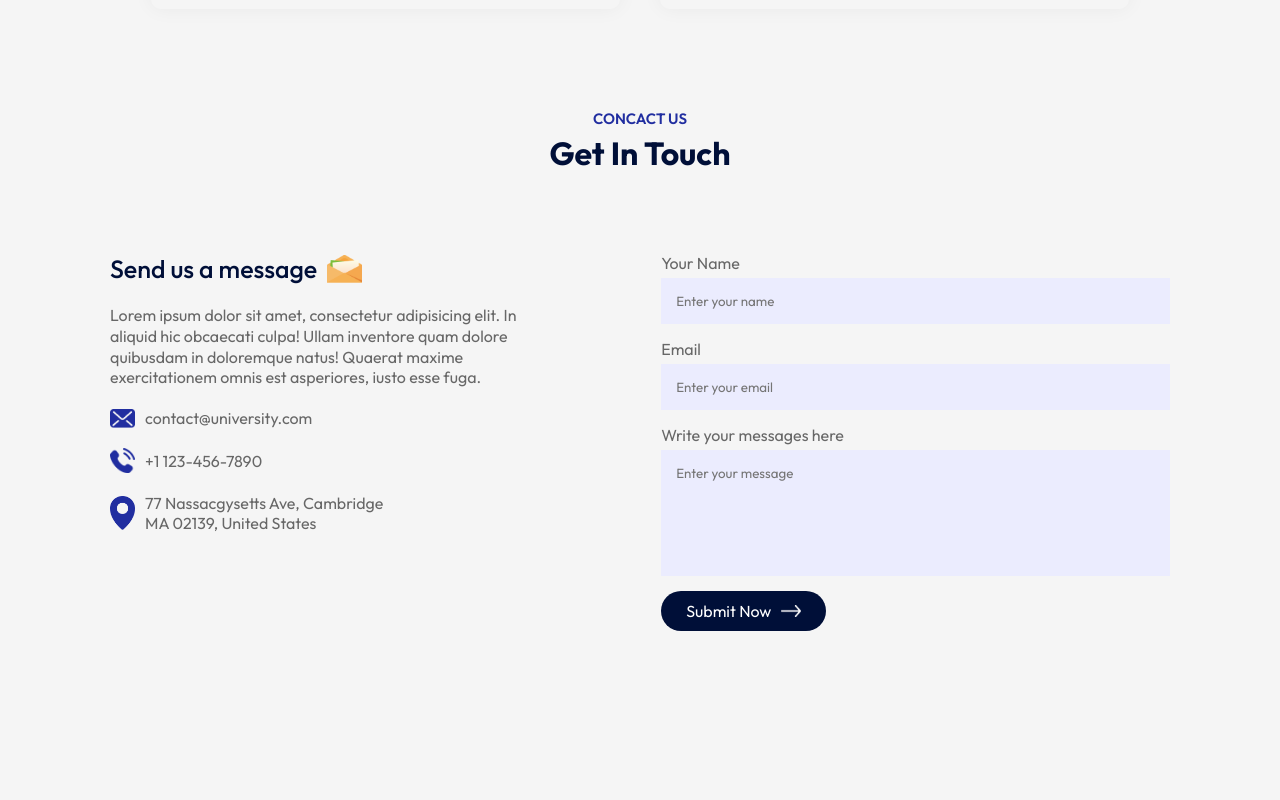
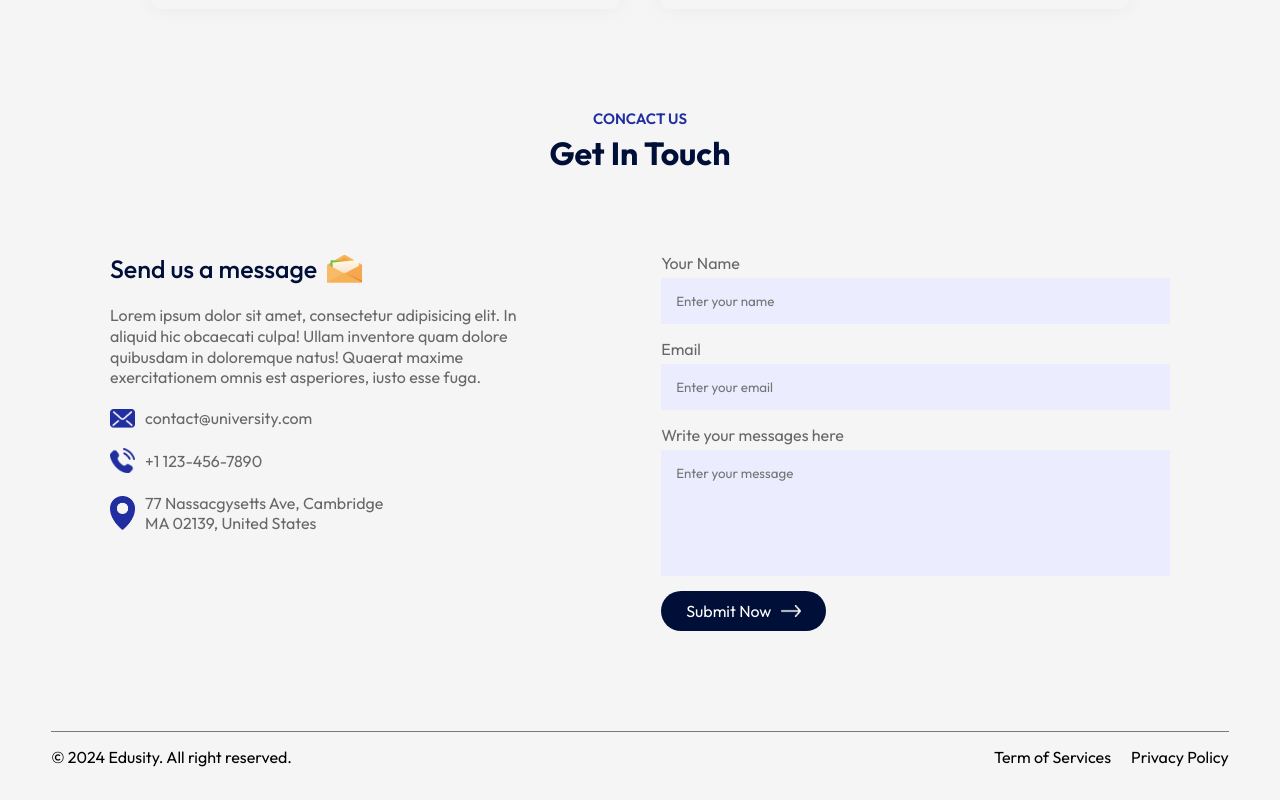
Before and after one commit to PhoebeHuHu/Landing-Page-University, a React (Vite) app in the folder unipage/: page / in a window 1280 px wide. Shown: the part 2932-3732 px from the top of the page. Before the commit the page ends 3671 px from the top, so only its background shows below. Built offline with nearby package versions, Linux system fonts and the light colour scheme.

Commit message:
new component: add footer component

```diff
--- a/unipage/src/App.jsx
+++ b/unipage/src/App.jsx
@@ -7,6 +7,7 @@
 import Campus from './components/campus/Campus'
 import Testimonials from './components/testimonials/Testimonials'
 import Contact from './components/contact/Contact'
+import Footer from './components/footer/Footer'
 
 const App = () => {
   return (
@@ -23,6 +24,7 @@
         <Testimonials />
         <Title subTitle='concact us' title='get in touch' />
         <Contact />
+        <Footer />
       </div>
 
     </>
--- /dev/null
+++ b/unipage/src/components/footer/Footer.jsx
@@ -0,0 +1,16 @@
+import React from 'react'
+import './footer.css'
+
+const Footer = () => {
+    return (
+        <div className='footer'>
+            <p>© 2024 Edusity. All right reserved.</p>
+            <ul>
+                <li>Term of Services</li>
+                <li>Privacy Policy</li>
+            </ul>
+        </div>
+    )
+}
+
+export default Footer
--- /dev/null
+++ b/unipage/src/components/footer/footer.css
@@ -0,0 +1,14 @@
+.footer {
+    margin: 10px auto;
+    display: flex;
+    align-items: center;
+    justify-content: space-between;
+    border-top: 1px solid #797979;
+    padding: 15px 0;
+}
+
+.footer ul li {
+    list-style: none;
+    display: inline-block;
+    margin-left: 20px;
+}
```
